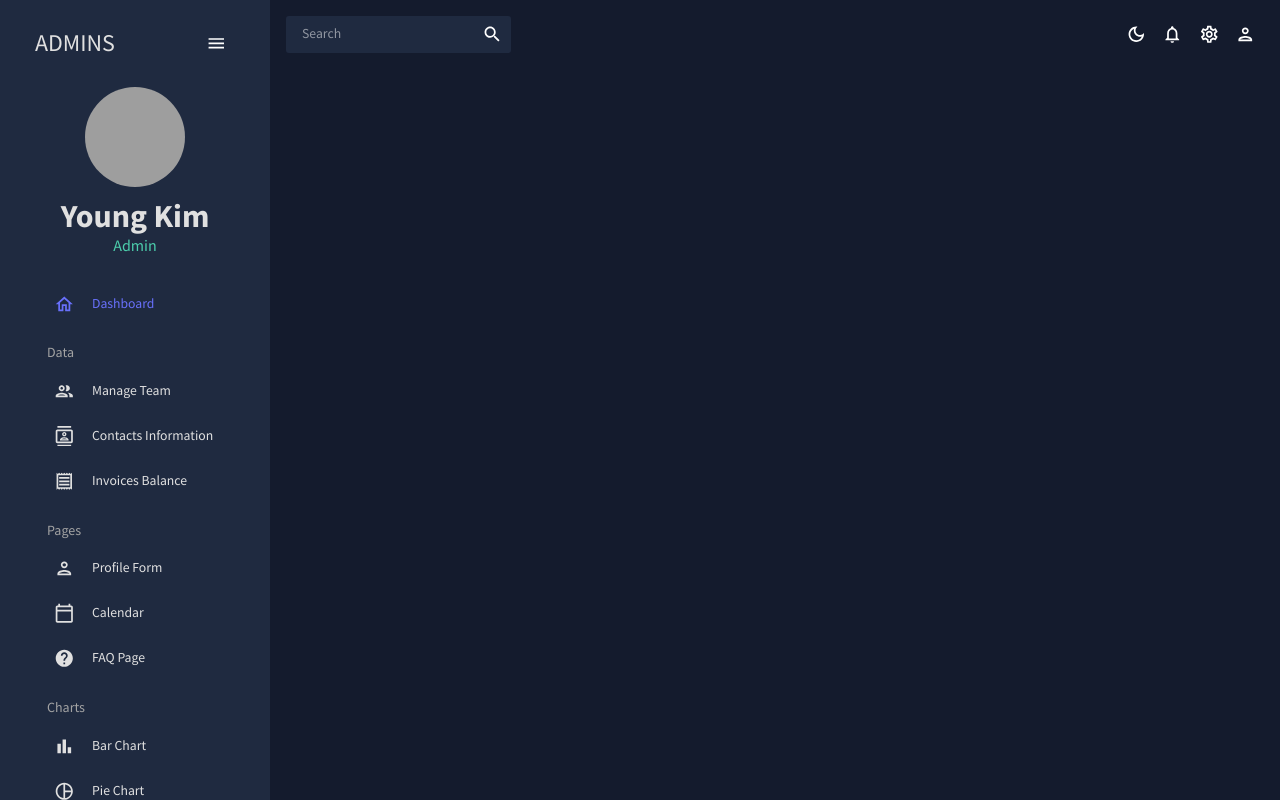
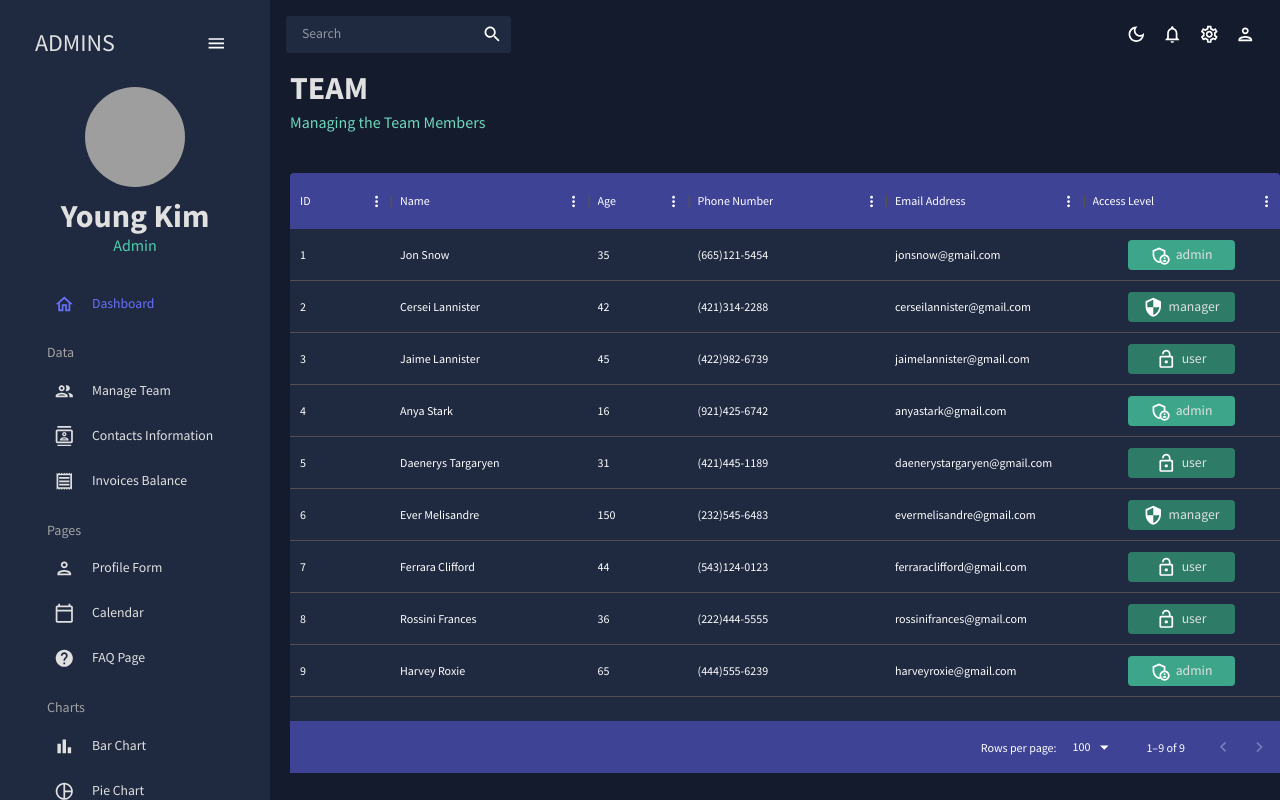
Before and after one commit to Raeyoung-K/React-Admin-Dashboard, a React (Create React App) app: page /team in a window 1280 px wide. Built offline with nearby package versions, Linux system fonts and the light colour scheme; grey boxes are pictures that could not be loaded.

Commit message:
Added Team ui tab

```diff
--- a/src/App.js
+++ b/src/App.js
@@ -1,7 +1,7 @@
 import Topbar from './scenes/global/Topbar';
 import Sidebar from './scenes/global/Sidebar';
 import Dashboard from './scenes/dashboard';
-// import Team from './scenes/team';
+import Team from './scenes/team';
 // import Invoices from './scenes/invoices';
 // import Contacts from './scenes/contacts';
 // import Bar from './scenes/bar';
@@ -28,7 +28,7 @@
             <Topbar />
             <Routes>
               <Route path="/" element={<Dashboard />} />
-              {/* <Route path="/team" element={<Team />} /> */}
+              <Route path="/team" element={<Team />} />
               {/* <Route path="/contacts" element={<Contacts />} /> */}
               {/* <Route path="/invoices" element={<Invoices />} /> */}
               {/* <Route path="/form" element={<Form />} /> */}
--- /dev/null
+++ b/src/components/Header.jsx
@@ -0,0 +1,25 @@
+import { Typography, Box, useTheme } from "@mui/material";
+import { tokens } from "../theme";
+
+const Header = ({title, subtitle}) => {
+    const theme = useTheme();
+    const colors = tokens(theme.palette.mode);
+    return <Box mb="30px">
+        <Typography
+            variant="h2"
+            color={colors.grey[100]}
+            fontWeight="bold"
+            sx={{mb: "5px"}}
+        >
+            {title}
+        </Typography>
+        <Typography
+            variant="h5"
+            color={colors.greenAccent[400]}
+        >
+            {subtitle}
+        </Typography>
+    </Box>
+}
+
+export default Header;
--- a/src/scenes/dashboard/index.jsx
+++ b/src/scenes/dashboard/index.jsx
@@ -1,6 +1,13 @@
+import { Box } from "@mui/material";
+import Header from "../../components/Header";
+
 
 const Dashboard= () => {
-    return <div>Dashboard</div>
+    return <Box m="20px">
+        <Box display="flex" justifyContent="space-between" alignItems="center">
+            <Header title="DASHBOARD" subtitle="Welcome to your dashboard" />
+        </Box>
+    </Box>
 }
 
 export default Dashboard;
--- /dev/null
+++ b/src/scenes/team/index.jsx
@@ -0,0 +1,108 @@
+import { Box, Typography, useTheme } from "@mui/material";
+import { DataGrid } from "@mui/x-data-grid";
+import { tokens } from "../../theme";
+import { mockDataTeam } from "../../data/mockData";
+import AdminPanelSettingsOutlinedIcon from "@mui/icons-material/AdminPanelSettingsOutlined";
+import LockOpenOutlinedIcon from "@mui/icons-material/LockOpenOutlined";
+import SecurityOutlinedIcon from "@mui/icons-material/SecurityOutlined";
+import Header from "../../components/Header";
+
+const Team = () => {
+    const theme = useTheme();
+    const colors = tokens(theme.palette.mode);
+
+    const columns = [
+        { field: "id", headerName: "ID" },
+        {
+            field: "name",
+            headerName: "Name",
+            flex: 1,
+            cellClassName: "name-coulumn--cell"
+        },
+        {
+            field: "age",
+            headerName: "Age",
+            type: "number",
+            headerAlign: "left",
+            align: "left"
+        },
+        {
+            field: "phone",
+            headerName: "Phone Number",
+            flex: 1,
+        },
+        {
+            field: "email",
+            headerName: "Email Address",
+            flex: 1,
+        },
+        {
+            field: "access",
+            headerName: "Access Level",
+            flex: 1,
+            renderCell: ({ row: { access }}) => {
+                return (
+                    <Box
+                        width="60%"
+                        m="0 auto"  // margin - top, bottom : 0, left, right : auto
+                        p="5px"
+                        display="flex"
+                        justifyContent="center"
+                        backgroundColor={
+                            access === "admin"
+                            ? colors.greenAccent[600]
+                            : colors.greenAccent[700]
+                        }
+                        borderRadius="4px"
+                    >
+                        {access === "admin"  && <AdminPanelSettingsOutlinedIcon />}
+                        {access === "manager"  && <SecurityOutlinedIcon />}
+                        {access === "user"  && <LockOpenOutlinedIcon />}
+                        <Typography color={colors.grey[100]} sx={{ ml: "5px" }}>
+                            {access}
+                        </Typography>
+                    </Box>
+                )
+            }
+        },
+    ];
+
+    return (
+        <Box sx={{ ml: "20px"}}>
+            <Header title="TEAM" subtitle="Managing the Team Members" />
+            <Box
+                m="40px 0 0 0"
+                height="75vh"
+                sx={{
+                    "& .MuiDataGrid-root": {
+                        border: 'none'
+                    },
+                    "& .MuiDataGrid-cell": {
+                        borderBottom: 'none'
+                    },
+                    "& .name-column--cell": {
+                        color: colors.greenAccent[300]
+                    },
+                    "& .MuiDataGrid-columnHeaders": {
+                        backgroundColor: colors.blueAccent[700],
+                        borderBottom: "none"
+                    },
+                    "& .MuiDataGrid-virtualScroller": {
+                        backgroundColor: colors.primary[400]
+                    },
+                    "& .MuiDataGrid-footerContainer": {
+                        borderTop: 'none',
+                        backgroundColor: colors.blueAccent[700]
+                    }
+                }}
+            >
+                <DataGrid
+                    rows={mockDataTeam}
+                    columns={columns}
+                />
+            </Box>
+        </Box>
+    )
+}
+
+export default Team;
```
